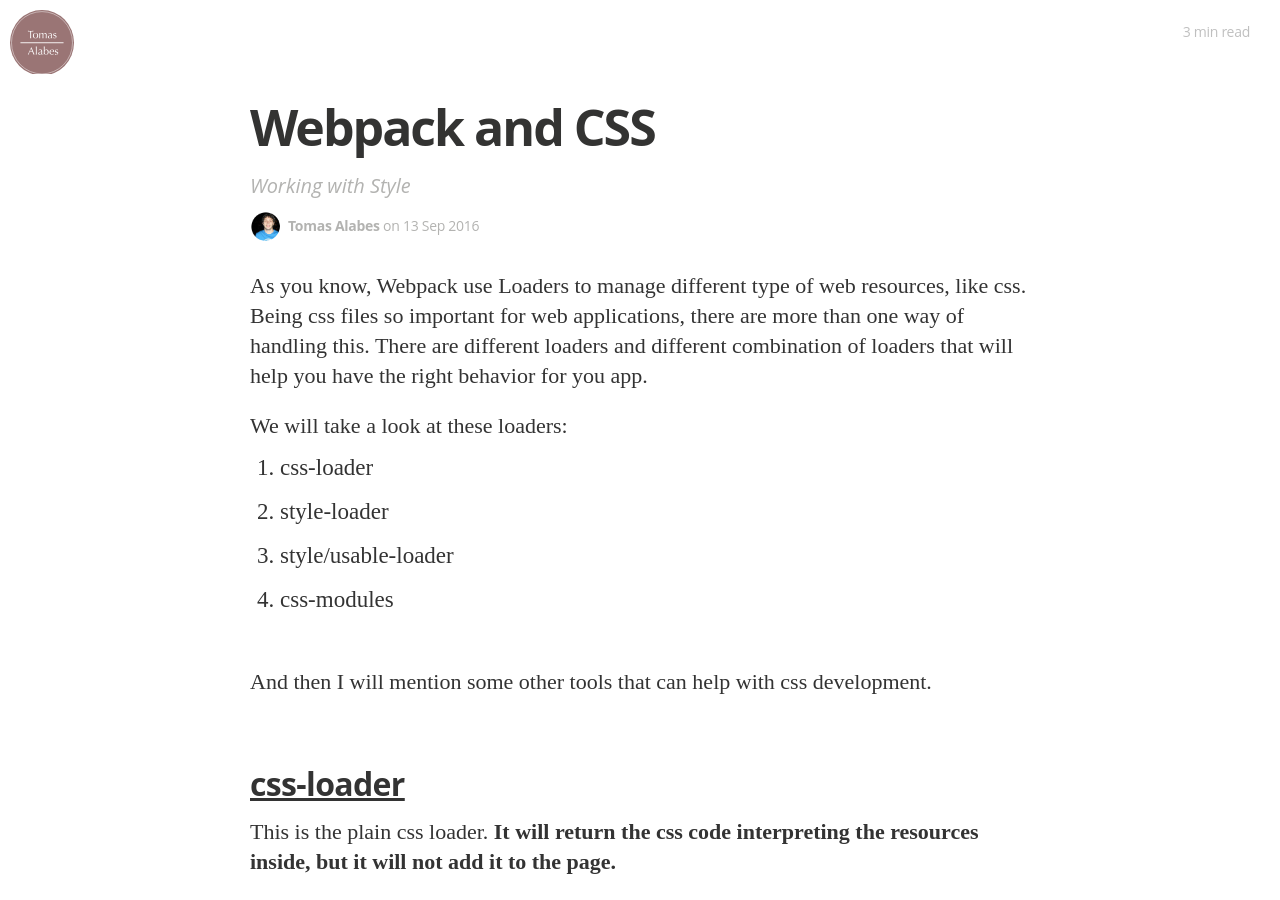
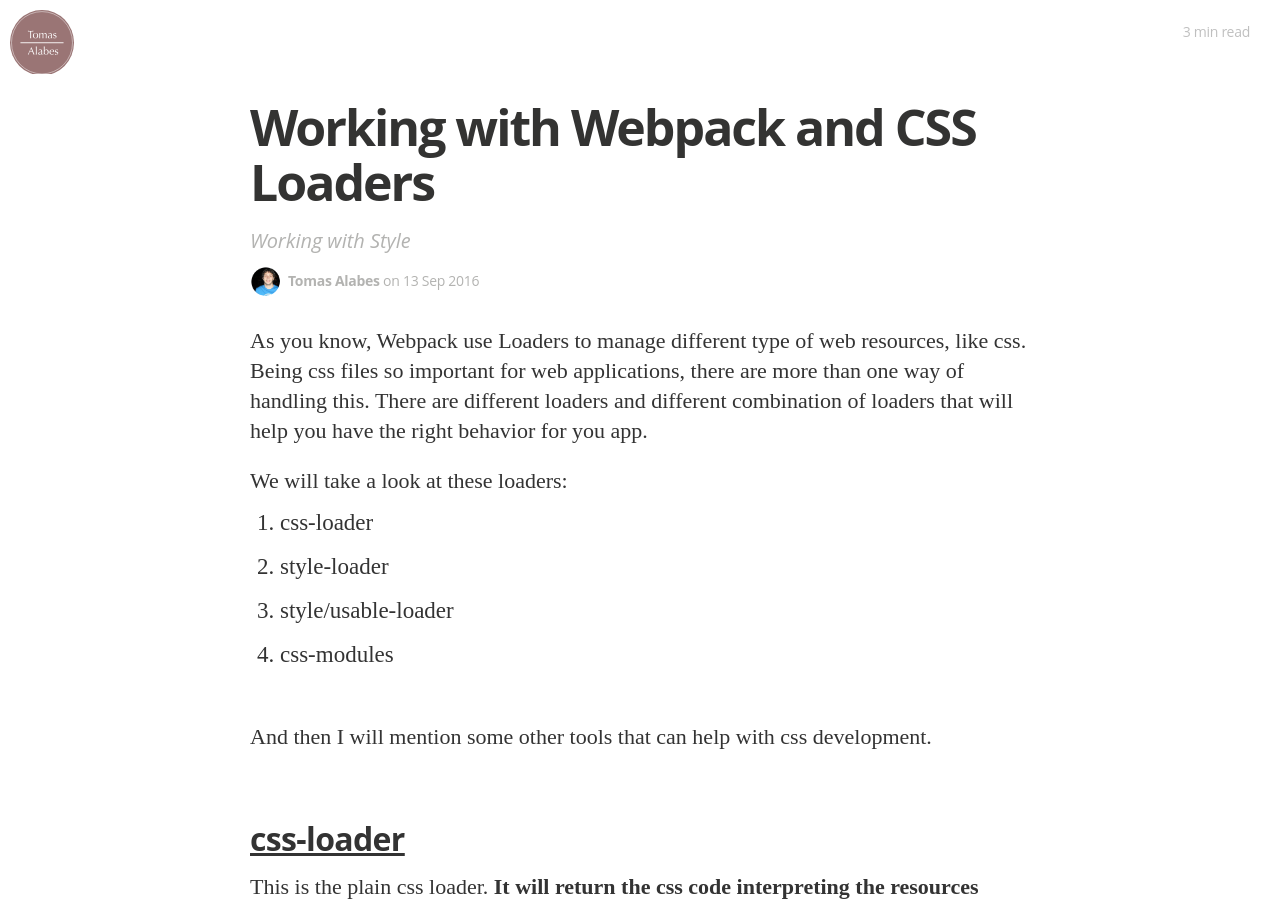
Before and after one commit to tomasAlabes/tomasAlabes.github.io, a Jekyll site: the page built from blog/_posts/2016-09-13-Webpack-and-CSS.md, in a window 1280 px wide and 900 px high. Built offline with Jekyll 4.4.1, drawn with Linux system fonts in a browser that asks for light colours; nearby versions of some CDN libraries; some web fonts are replaced; comment, search, counter and statistics services are not loaded.

Commit message:
better title for last post

```diff
--- a/blog/_posts/2016-09-13-Webpack-and-CSS.md
+++ b/blog/_posts/2016-09-13-Webpack-and-CSS.md
@@ -1,6 +1,6 @@
 ---
 layout: post
-title:  "Webpack and CSS"
+title:  "Working with Webpack and CSS Loaders"
 description: "Working with Style"
 date:   2016-09-13 12:30:16
 categories: web-development
```
